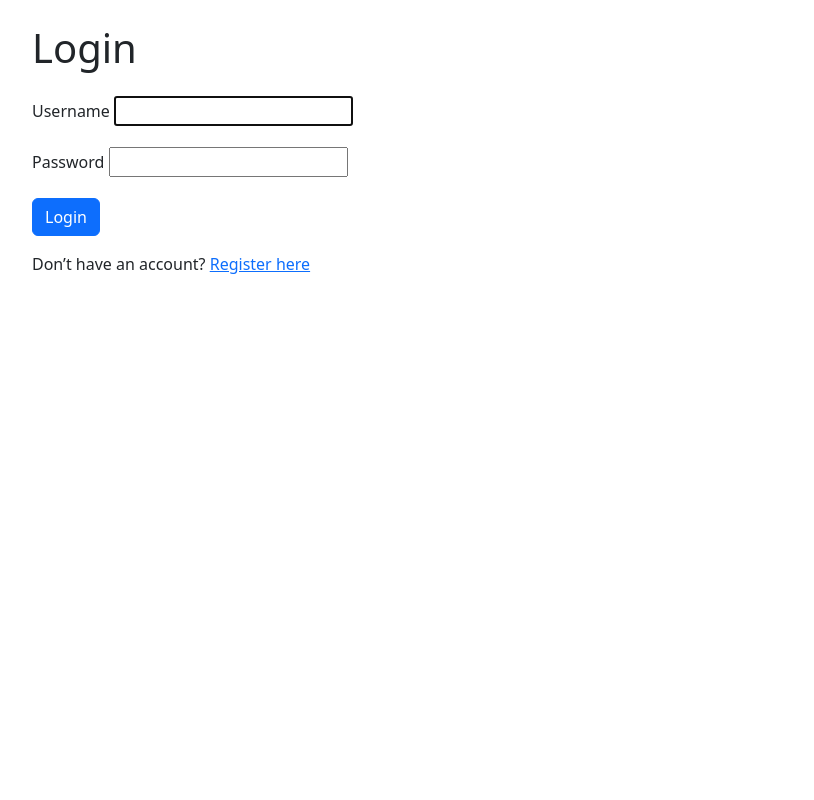
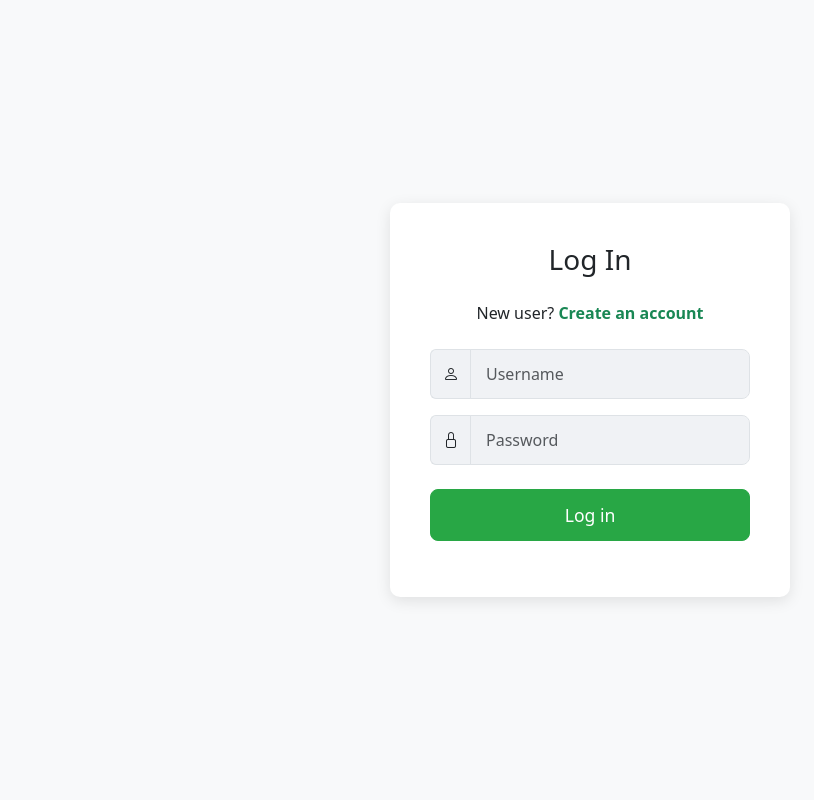
Before and after one commit to Tejashree1962/Recipe-Manager, a Django app: page /accounts/login/ in a window 1280 px wide. Shown: the whole page, without its empty margins (50-864 px from the left). Run offline with Django 5.2, Linux system fonts and the light colour scheme.

Commit message:
Refactored register and login

```diff
--- a/recipes/templates/registration/login.html
+++ b/recipes/templates/registration/login.html
@@ -4,34 +4,94 @@
     <meta charset="UTF-8">
     <title>Login</title>
     <link rel="stylesheet" href="https://cdn.jsdelivr.net/npm/bootstrap@5.3.2/dist/css/bootstrap.min.css">
+    <style>
+        /* CSS from previous response to create the centered card look */
+        body {
+            background-color: #f8f9fa;
+            display: flex;
+            justify-content: center;
+            align-items: center;
+            min-height: 100vh;
+            margin: 0;
+            padding: 20px;
+            box-sizing: border-box;
+        }
+        .login-card {
+            background-color: #fff;
+            border-radius: 10px;
+            box-shadow: 0 4px 15px rgba(0, 0, 0, 0.1);
+            padding: 40px;
+            width: 100%;
+            max-width: 400px;
+            text-align: center;
+        }
+        .login-card .form-control {
+            border-radius: 8px;
+            padding: 12px 15px;
+            height: auto;
+            background-color: #f0f2f5;
+            border: 1px solid #dee2e6;
+        }
+        .login-card .form-label {
+            display: none;
+        }
+        .login-card .btn-success {
+            background-color: #28a745;
+            border-color: #28a745;
+            padding: 12px 20px;
+            font-size: 1.1rem;
+            border-radius: 8px;
+            width: 100%;
+        }
+        .login-card .btn-success:hover {
+            background-color: #218838;
+            border-color: #1e7e34;
+        }
+        .input-group-text {
+            background-color: #f0f2f5;
+            border-color: #dee2e6;
+            border-right: none;
+        }
+    </style>
 </head>
-<body class="container mt-4">
+<body>
 
-    <h1 class="mb-4">Login</h1>
+    <div class="login-card">
+        <h3 class="mb-4">Log In</h3>
+
+        {# 🔑 Register Link Moved to Top for Prominence (matching the image layout) #}
+        <p class="mb-4">New user?
+            <a href="{% url 'register' %}" class="text-success text-decoration-none fw-bold">Create an account</a>
+        </p>
 
         {% if form.errors %}
-        <div class="alert alert-danger">
+            <div class="alert alert-danger" role="alert">
                 Invalid username or password. Please try again.
             </div>
         {% endif %}
 
         <form method="post">
             {% csrf_token %}
-        <div class="mb-3">
-            <label for="id_username" class="form-label">Username</label>
-            {{ form.username }}
+
+            {# Using manual input fields for styling/placeholders #}
+            <div class="mb-3 input-group">
+                <span class="input-group-text"><i class="bi bi-person"></i></span>
+                <input type="text" name="{{ form.username.name }}" id="{{ form.username.id_for_label }}"
+                       class="form-control" placeholder="Username" required>
             </div>
-        <div class="mb-3">
-            <label for="id_password" class="form-label">Password</label>
-            {{ form.password }}
+
+            <div class="mb-4 input-group">
+                <span class="input-group-text"><i class="bi bi-lock"></i></span>
+                <input type="password" name="{{ form.password.name }}" id="{{ form.password.id_for_label }}"
+                       class="form-control" placeholder="Password" required>
             </div>
-        <button type="submit" class="btn btn-primary">Login</button>
+
+            <button type="submit" class="btn btn-success mb-3">Log in</button>
         </form>
 
-    <p class="mt-3">
-        Don’t have an account?
-        <a href="{% url 'register' %}">Register here</a>
-    </p>
+        {# 🔑 Removed the 'Forgot password' link #}
+    </div>
 
+    <link rel="stylesheet" href="https://cdn.jsdelivr.net/npm/bootstrap-icons@1.10.5/font/bootstrap-icons.css">
 </body>
 </html>
```
Also changed, not shown: recipes/templates/registration/register.html (+83 -10 lines). Lines whose indentation alone changed are shown as unchanged.
